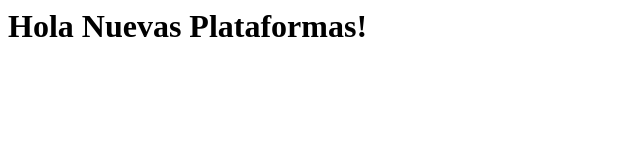
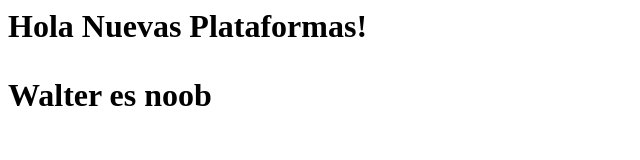
Before and after one commit to JasonGGa/Plataformas, a plain HTML site: page index.html in a window 1280 px wide. Shown: the whole page, without its empty margins (0-640 px from the left). Drawn offline with Linux system fonts and the light colour scheme.

Commit message:
Segundo commit

```diff
--- a/index.html
+++ b/index.html
@@ -3,5 +3,6 @@
 </head>
 <body>
 <h1>Hola Nuevas Plataformas!<h1>
+<p>Walter es noob</p>
 </body>
 </html>
```
